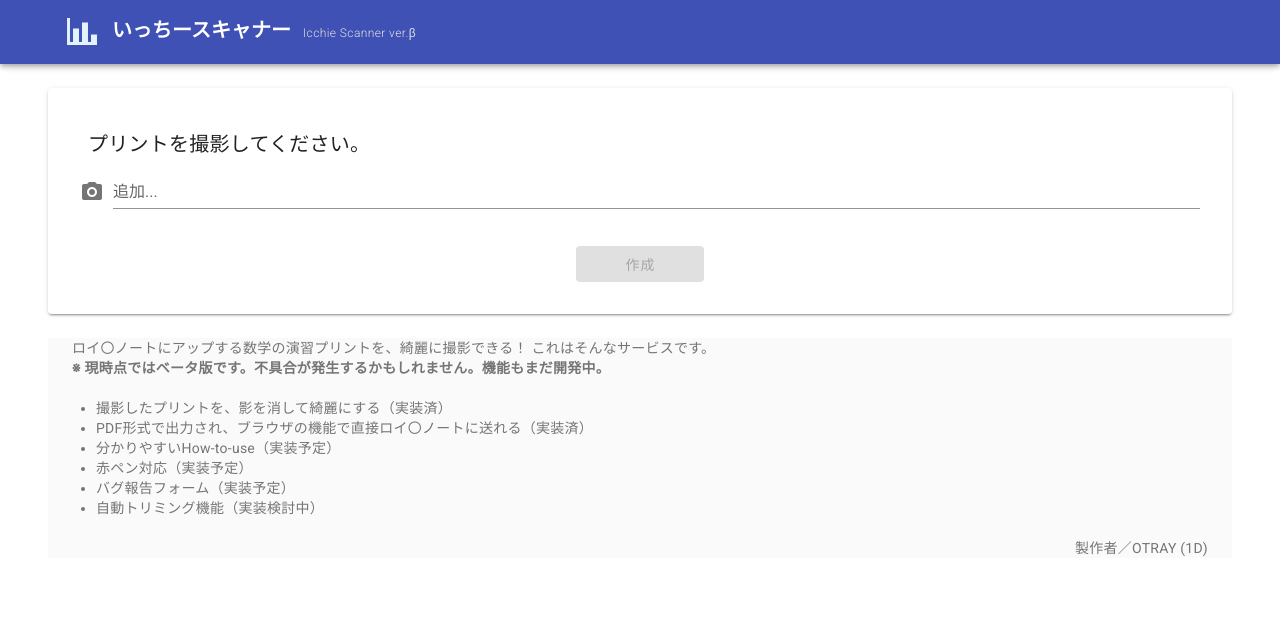
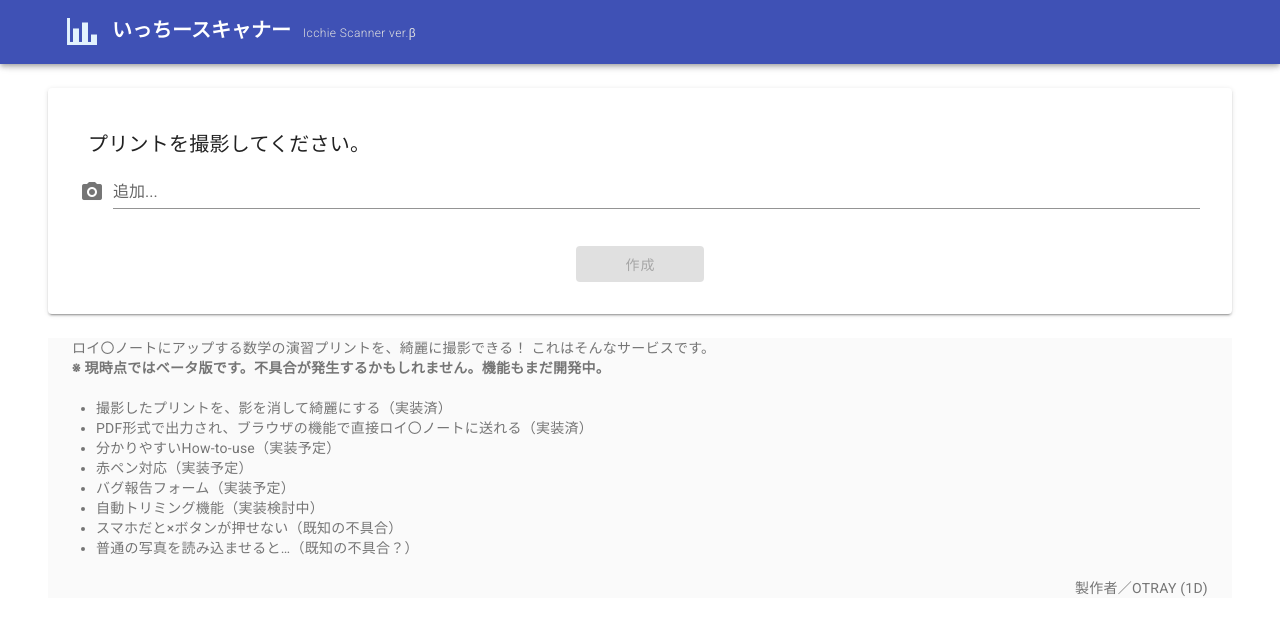
Before and after one commit to OTRAY271/icchie_scanner, a Vue app: page / in a window 1280 px wide. Shown: the top 634 px of the page. Built offline with nearby package versions, Linux system fonts and the light colour scheme.

Commit message:
Fixed message

```diff
--- a/src/App.vue
+++ b/src/App.vue
@@ -51,6 +51,8 @@
         <li>赤ペン対応（実装予定）</li>
         <li>バグ報告フォーム（実装予定）</li>
         <li>自動トリミング機能（実装検討中）</li>
+        <li>スマホだと×ボタンが押せない（既知の不具合）</li>
+        <li>普通の写真を読み込ませると…（既知の不具合？）</li>
       </ul>
       <br />
       <div align="right">製作者／OTRAY (1D)</div>
```
